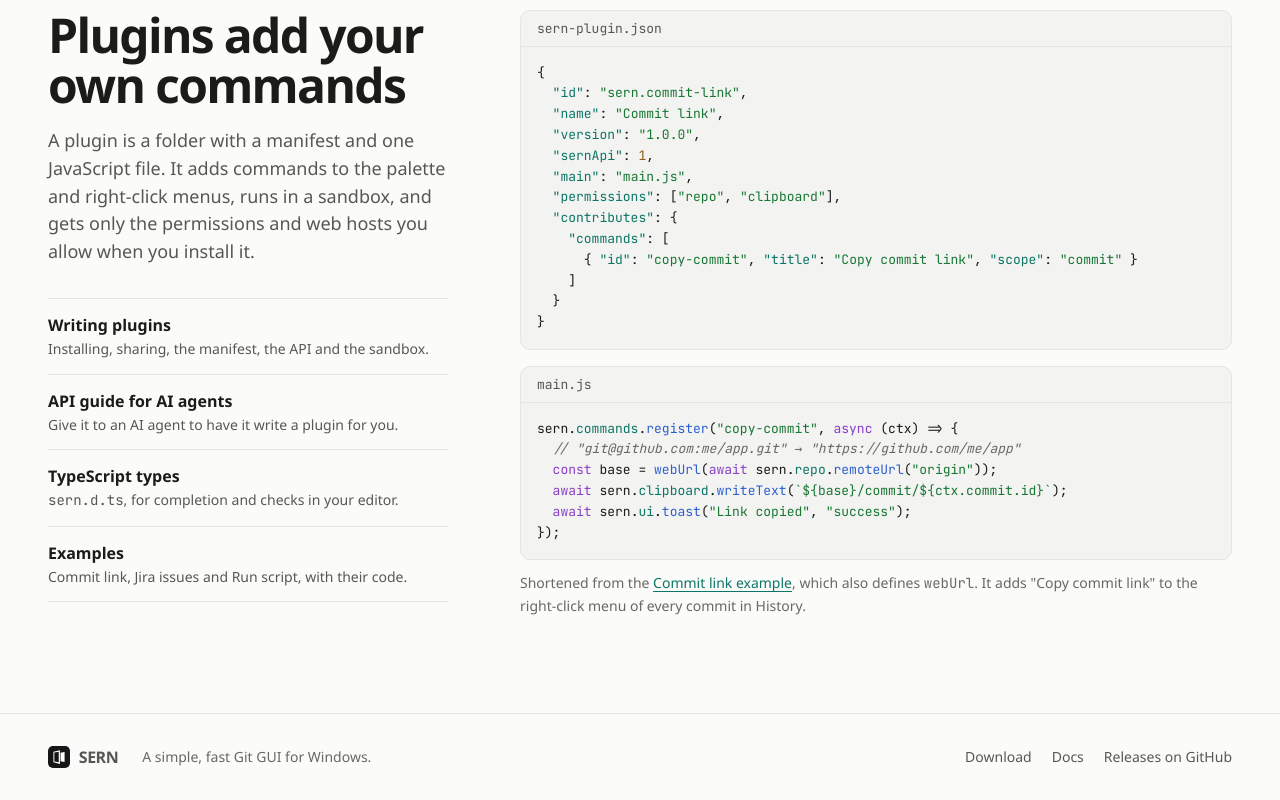
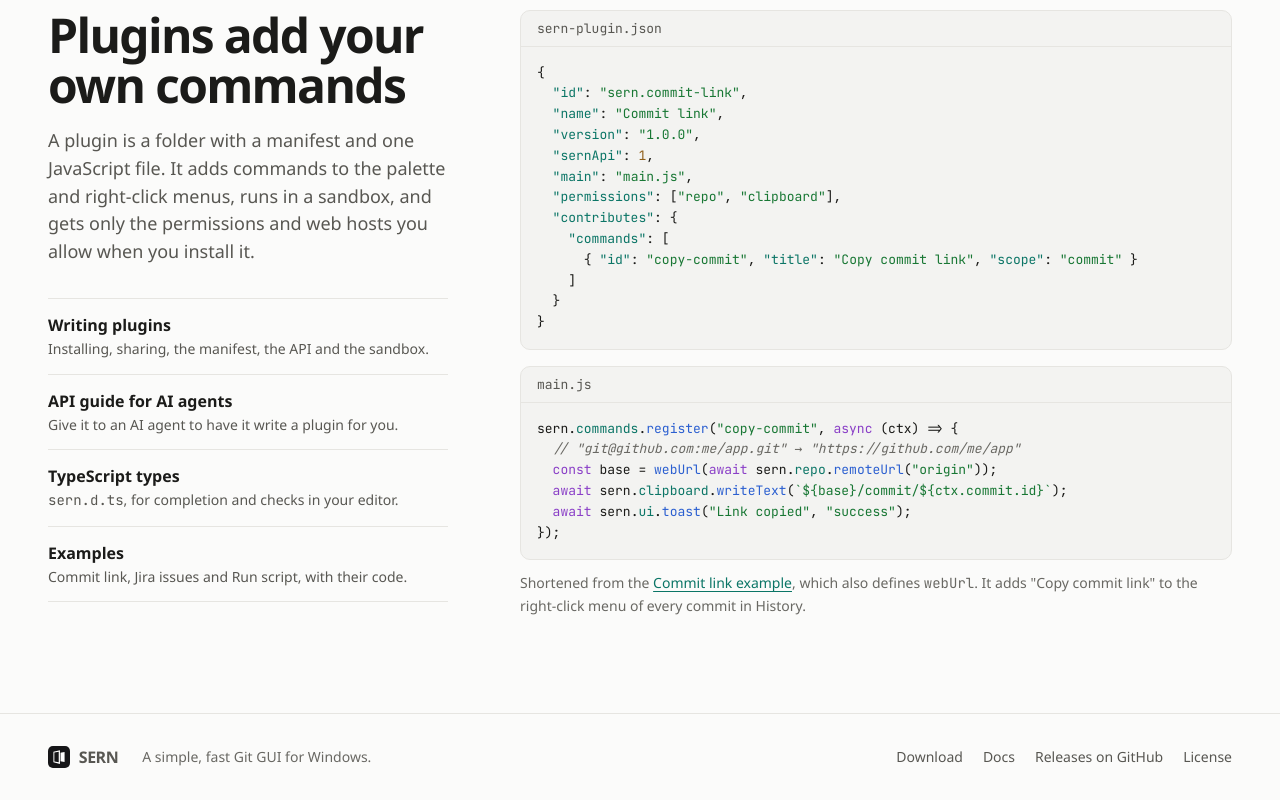
Before and after one commit to pichaya-su/sern-releases, a plain HTML site: page index.html in a window 1280 px wide. Shown: the part 4394-5194 px from the top of the page. Drawn offline with nearby package versions, Linux system fonts and the light colour scheme; no server answers.

Commit message:
docs: add the SERN License Agreement
SERN is proprietary freeware: free to use, not open source. The README and the
website footer link to it.

Co-Authored-By: Claude Opus 5.5 <noreply@anthropic.com>

```diff
--- a/index.html
+++ b/index.html
@@ -390,6 +390,7 @@
         <a href="https://github.com/pichaya-su/sern-releases/releases/latest" data-download>Download</a>
         <a href="docs.html">Docs</a>
         <a href="https://github.com/pichaya-su/sern-releases/releases">Releases on GitHub</a>
+        <a href="https://github.com/pichaya-su/sern-releases/blob/main/LICENSE">License</a>
       </nav>
     </div>
   </footer>
```
Also changed, not shown: 2 other files.
